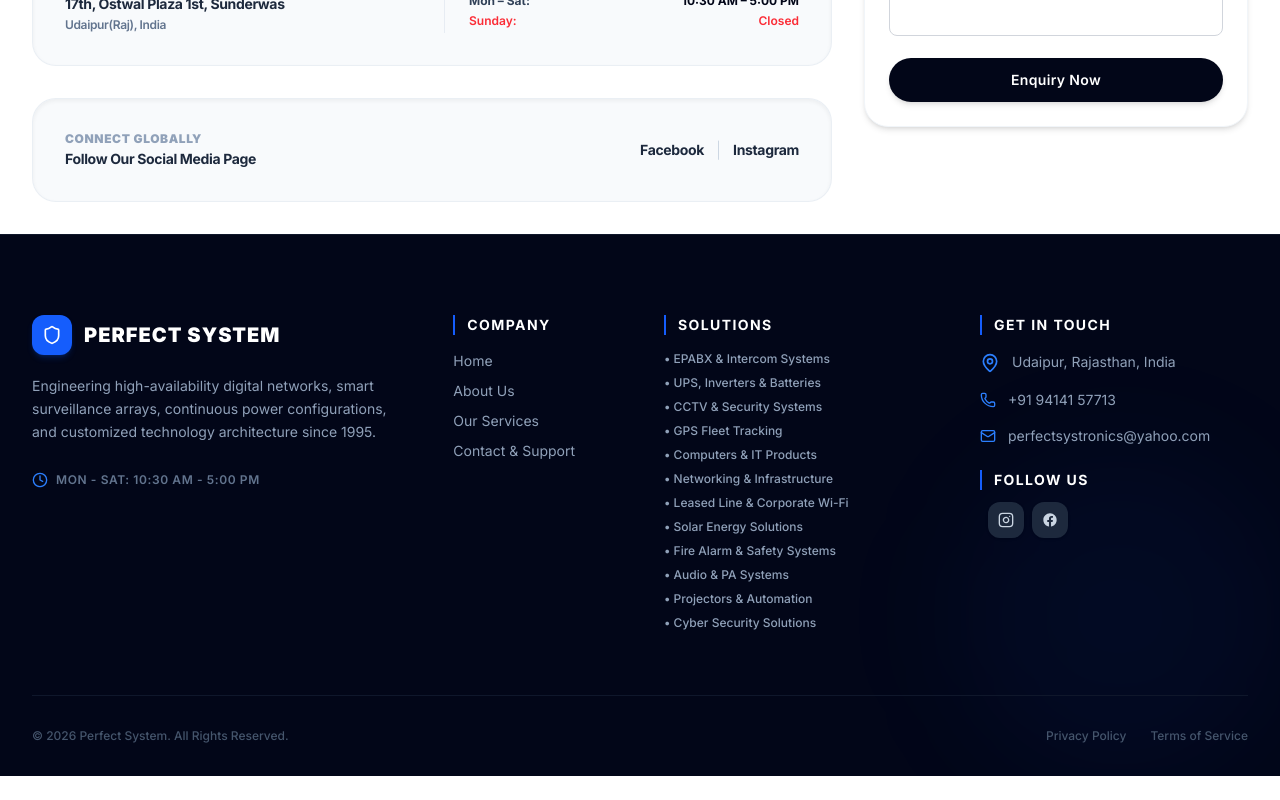
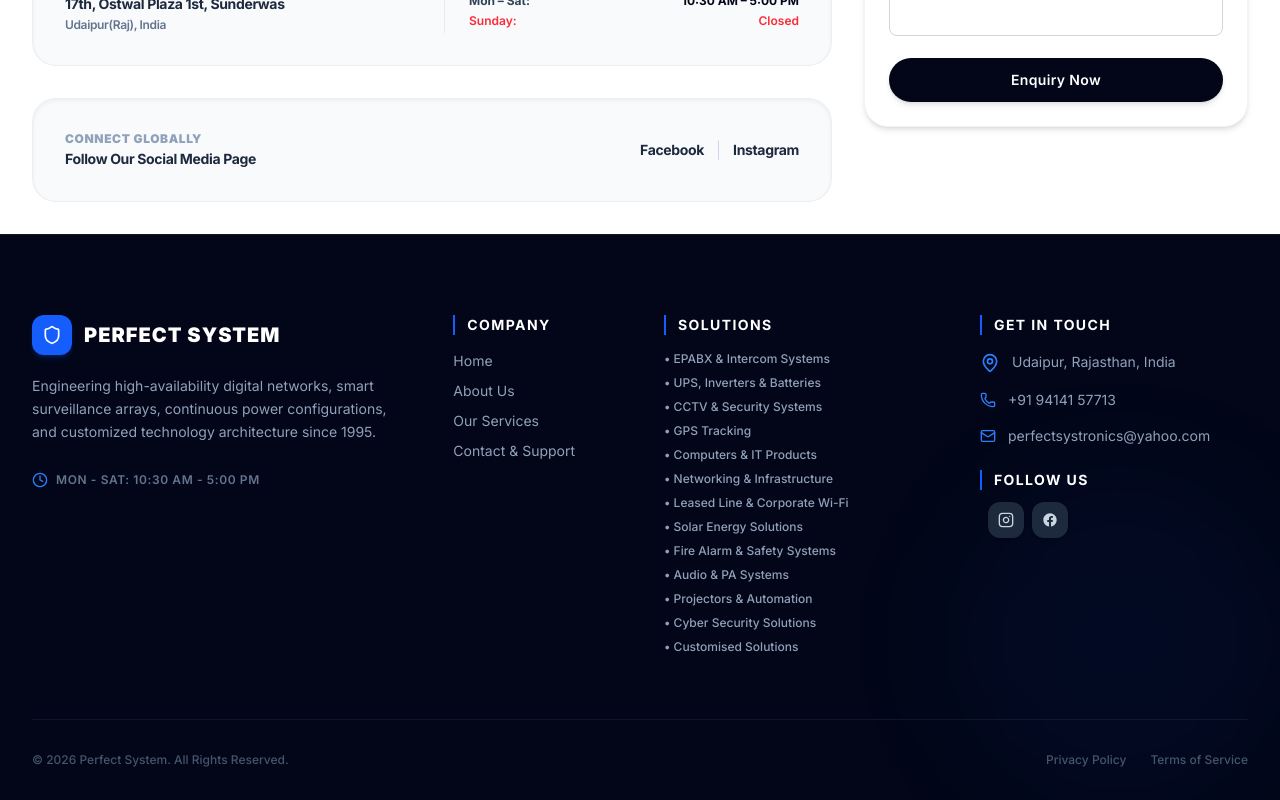
Before and after one commit to realjain/Perfect-System, a React (Vite) app in the folder client/: page /contact in a window 1280 px wide. Shown: the part 784-1584 px from the top of the page. Before the commit the page ends 1560 px from the top, so only its background shows below. Built offline with nearby package versions, Linux system fonts and the light colour scheme.

Commit message:
Update Footer.jsx

```diff
--- a/client/src/components/home/Footer.jsx
+++ b/client/src/components/home/Footer.jsx
@@ -8,7 +8,7 @@
     "EPABX & Intercom Systems",
     "UPS, Inverters & Batteries",
     "CCTV & Security Systems",
-    "GPS Fleet Tracking",
+    "GPS Tracking",
     "Computers & IT Products",
     "Networking & Infrastructure",
     "Leased Line & Corporate Wi-Fi",
@@ -16,7 +16,8 @@
     "Fire Alarm & Safety Systems",
     "Audio & PA Systems",
     "Projectors & Automation",
-    "Cyber Security Solutions"
+    "Cyber Security Solutions",
+    "Customised Solutions"
   ];
 
   const quickLinks = [
```
